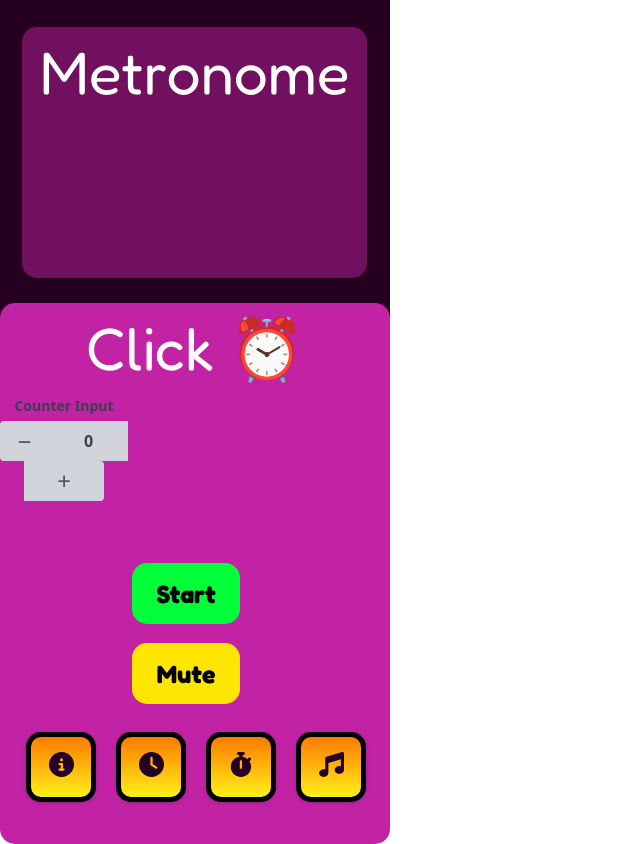
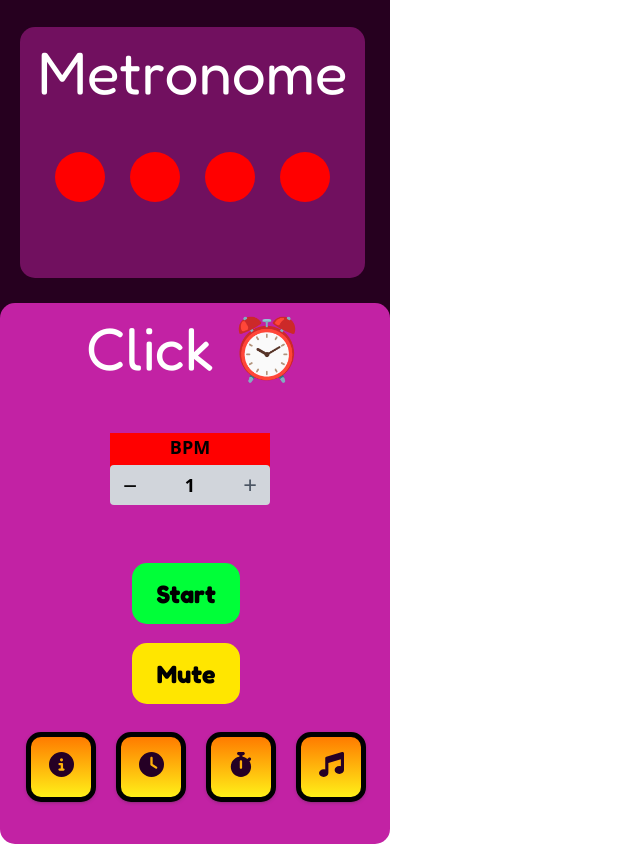
Before and after one commit to SamuelBanya/ClickClock, a Vue app: page /metronome in a window 1280 px wide. Shown: the whole page, without its empty margins (0-640 px from the left). Built offline with nearby package versions, Linux system fonts and the light colour scheme.

Commit message:
Implementing more design changes for various component pages

```diff
--- a/src/style.css
+++ b/src/style.css
@@ -57,6 +57,14 @@
   border-radius: 15px;
 }
 
+#bpm-div {
+  position: absolute;
+  background-color: red;
+  /* This is to ensure 32 pixels width, but 16 pixels on either side of the center point: */
+  left: 110px;
+  top: 130px;
+}
+
 .title {
   font-family: 'Fredoka', sans-serif;
   font-size: 60px;
@@ -76,7 +84,7 @@
   position: absolute;
   width: 345px;
   height: 251px;
-  left: 22px;
+  left: 20px;
   top: 27px;
   background: #71105F;
   border-radius: 15px;
@@ -195,7 +203,7 @@
   color: #000000;
 }
 
-.clear-mute-button {
+.reset-mute-button {
   background: #FFE600;
   border-radius: 15px;
   position: absolute;
@@ -212,19 +220,32 @@
   color: #000000;
 }
 
-/* From Tailwind CSS example: */
-input[type='number']::-webkit-inner-spin-button,
-input[type='number']::-webkit-outer-spin-button {
-  -webkit-appearance: none;
-  margin: 0;
+.menu {
+  position: absolute;
+  left: 10px;
+  top: 125px;
 }
 
-.custom-number-input input:focus {
-  outline: none !important;
+.menu ul {
+  list-style-type: none;
+}
+.menu li {
+  display: inline-block;
+  vertical-align: middle;
+  text-align: center;
+}
+.metronome-circle {
+  border-radius: 50px;
+  width: 50px;
+  height: 50px;
+  line-height: 50px;
+  background: red;
+  margin-left: 25px;
 }
 
-.custom-number-input button:focus {
-  outline: none !important;
+/* From Tailwind CSS example: */
+.output-header {
+  font-size: 60px;
 }
 
 h1 {
--- a/src/views/About.vue
+++ b/src/views/About.vue
@@ -15,6 +15,7 @@
             <!-- Click Clock Title -->
             <Logo />
             <p>ClickClock is a timer, stopwatch, and metronome!</p>
+            <br />
             <p>Developed with Vue.js + Vite + Vue-Router by Samuel Banya</p>
             <!-- Middle Screen Buttons -->
         </div>
--- a/src/views/Metronome.vue
+++ b/src/views/Metronome.vue
@@ -6,6 +6,14 @@
         <div class="medium-purple-square">
             <!-- Page Title -->
             <h1 class="title">Metronome</h1>
+            <div class="menu">
+                <ul>
+                    <li class="metronome-circle"></li>
+                    <li class="metronome-circle"></li>
+                    <li class="metronome-circle"></li>
+                    <li class="metronome-circle"></li>
+                </ul>
+            </div>
         </div>
     </div>
     <!-- Bottom Half Div -->
@@ -15,30 +23,32 @@
             <!-- Click Clock Title -->
             <Logo />
             <!-- Middle Screen Buttons -->
-            <div class="custom-number-input h-10 w-32">
-                <label for="custom-input-number" class="w-full text-gray-700 text-sm font-semibold">Counter Input
+            <div id="bpm-div" class="custom-number-input h-10 w-40">
+                <label for="custom-input-number" class="w-full text-black-700 text-lg font-semibold">BPM
                 </label>
                 <div class="flex flex-row h-10 w-full rounded-lg relative bg-transparent mt-1">
-                    <button data-action="decrement" class=" bg-gray-300 text-gray-600 hover:text-gray-700 hover:bg-gray-400 h-full w-20 rounded-l cursor-pointer outline-none">
+                    <button id="decrement-button" @click="decrement" class=" bg-gray-300 text-black-600 hover:text-gray-700 hover:bg-gray-400 h-full w-20 rounded-l cursor-pointer outline-none">
                         <span class="m-auto text-2xl font-thin">−</span>
                     </button>
-                    <input type="number" class="outline-none focus:outline-none text-center w-full bg-gray-300 font-semibold text-md hover:text-black focus:text-black  md:text-basecursor-default flex items-center text-gray-700  outline-none" name="custom-input-number" value="0" />
-                </div>
-                <button data-action="increment" class="bg-gray-300 text-gray-600 hover:text-gray-700 hover:bg-gray-400 h-full w-20 rounded-r cursor-pointer">
+                    <input id="bpm-value" type="number" onmouseleave="inputFunction" class="outline-none focus:outline-none text-center w-full bg-gray-300 font-semibold text-lg hover:text-black focus:text-black  md:text-basecursor-default flex items-center text-black-700  outline-none" name="custom-input-number" value="1" min="1" max="300" />
+                    <button id="increment-button" @click="increment" class="bg-gray-300 text-gray-600 hover:text-gray-700 hover:bg-gray-400 h-full w-20 rounded-r cursor-pointer">
                         <span class="m-auto text-2xl font-thin">+</span>
                     </button>
                 </div>
+            </div>
             <button class="start-button">Start</button>
-            <button class="clear-mute-button">Mute</button>
+            <button class="reset-mute-button">Mute</button>
         </div>
     </div>
 </template>
 
 <style>
-  input[type='number']::-webkit-inner-spin-button,
-  input[type='number']::-webkit-outer-spin-button {
+    input[type=number]::-webkit-inner-spin-button, input[type=number]::-webkit-outer-spin-button {
     -webkit-appearance: none;
-    margin: 0;
+    }
+
+    input[type=number] {
+    -moz-appearance: textfield;
     }
 
   .custom-number-input input:focus {
@@ -57,39 +67,52 @@ import Logo from "../components/Logo.vue";
     // This is from the Tailwind Components example:
     // https://tailwindcomponents.com/component/number-input-counter
 
+    function inputFunction() {
+        console.log("Mouse has left input tag");
+    }
+
     function decrement(e) {
-const btn = e.target.parentNode.parentElement.querySelector(
-    'button[data-action="decrement"]'
-);
-const target = btn.nextElementSibling;
+        console.log("decrementFunction called!");
+        const btn = document.querySelector("#decrement-button");
+        const target = document.querySelector("#bpm-value");
         let value = Number(target.value);
+        if (value > 1) {
             value--;
             target.value = value;
         }
 
+        if (value > 300){
+            value = 300;
+            target.value = value;
+        }
+
+        if (value < 1){
+            value = 1;
+            target.value = value;
+        }
+    }
+
     function increment(e) {
-const btn = e.target.parentNode.parentElement.querySelector(
-    'button[data-action="decrement"]'
-);
-const target = btn.nextElementSibling;
+        const btn = document.querySelector("#increment-button");
+        const target = document.querySelector("#bpm-value");
+
+        console.log("btn: " + btn);
+        console.log("target: " + target);
+
         let value = Number(target.value);
+        if (value < 300) {
             value++;
             target.value = value;
         }
 
-const decrementButtons = document.querySelectorAll(
-`button[data-action="decrement"]`
-);
+        if (value > 300){
+            value = 300;
+            target.value = value;
+        }
 
-const incrementButtons = document.querySelectorAll(
-`button[data-action="increment"]`
-);
-
-decrementButtons.forEach(btn => {
-btn.addEventListener("click", decrement);
-});
-
-incrementButtons.forEach(btn => {
-btn.addEventListener("click", increment);
-});
+        if (value < 1){
+            value = 1;
+            target.value = value;
+        }
+    }
 </script>
--- a/src/views/Stopwatch.vue
+++ b/src/views/Stopwatch.vue
@@ -16,11 +16,8 @@
             <!-- Click Clock Title -->
             <Logo />
             <!-- Middle Screen Buttons -->
-            <div class="timer-counter-div">
-                <input class="timer-counter-input"/>
-            </div>
             <button class="start-button">Start</button>
-            <button class="clear-mute-button">Clear</button>
+            <button class="reset-mute-button">Reset</button>
         </div>
     </div>
 </template>
--- a/src/views/Timer.vue
+++ b/src/views/Timer.vue
@@ -6,7 +6,22 @@
         <div class="medium-purple-square">
             <!-- Page Title -->
             <h1 class="title">Timer</h1>
-            <h1 class="output-header">0:00:00</h1>
+            <div class="text-black-100">
+                <div class="text-6xl text-center flex w-full items-center justify-center">
+                    <div class="w-24 mx-1 p-2 bg-white text-black-500 rounded-lg">
+                        <div class="font-mono leading-none" x-text="minutes">00</div>
+                        <div class="font-mono uppercase text-sm leading-none">Hours</div>
+                    </div>
+                    <div class="w-24 mx-1 p-2 bg-white text-black-500 rounded-lg">
+                        <div class="font-mono leading-none" x-text="minutes">00</div>
+                        <div class="font-mono uppercase text-sm leading-none">Minutes</div>
+                    </div>
+                    <div class="w-24 mx-1 p-2 bg-white text-black-500 rounded-lg">
+                        <div class="font-mono leading-none" x-text="seconds">00</div>
+                        <div class="font-mono uppercase text-sm leading-none">Seconds</div>
+                    </div>
+                </div>
+            </div>
         </div>
     </div>
         <!-- Bottom Half Div -->
@@ -16,11 +31,20 @@
             <!-- Click Clock Title -->
             <Logo />
             <!-- Middle Screen Buttons -->
-            <div class="timer-counter-div">
-                <input class="timer-counter-input"/>
+            <div class="text-yellow-100">
+                <div class="text-6xl text-center flex w-full items-center justify-center">
+                    <label for="hr-input" class="block mb-2 text-lg font-medium text-black-900 dark:text-white">Hours</label>
+                    <input id="hr-input" class="h-16 w-16 text-black-600 text-lg"/>
+                    <label for="min-input" class="block mb-2 text-lg font-medium text-black-900 dark:text-white">Hours</label>
+                    <input id="min-input" class="h-16 w-16 text-black-600 text-lg"/>
+                    <label for="sec-input" class="block mb-2 text-lg font-medium text-black-900 dark:text-white">Hours</label>
+                    <input id="sec-input" class="h-16 w-16 text-black-600 text-lg"/>
+                </div>
             </div>
+
+
             <button class="start-button">Start</button>
-            <button class="clear-mute-button">Clear</button>
+            <button class="reset-mute-button">Reset</button>
         </div>
     </div>
 </template>
```
Also changed, not shown: 1 other file (tests, documents, lock files or other folders). Lines whose indentation alone changed are shown as unchanged.
